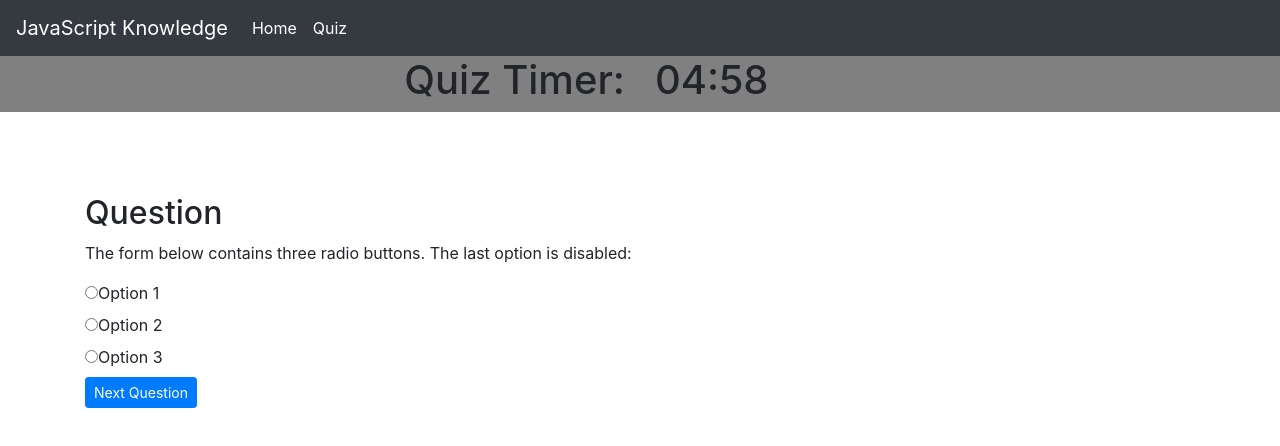
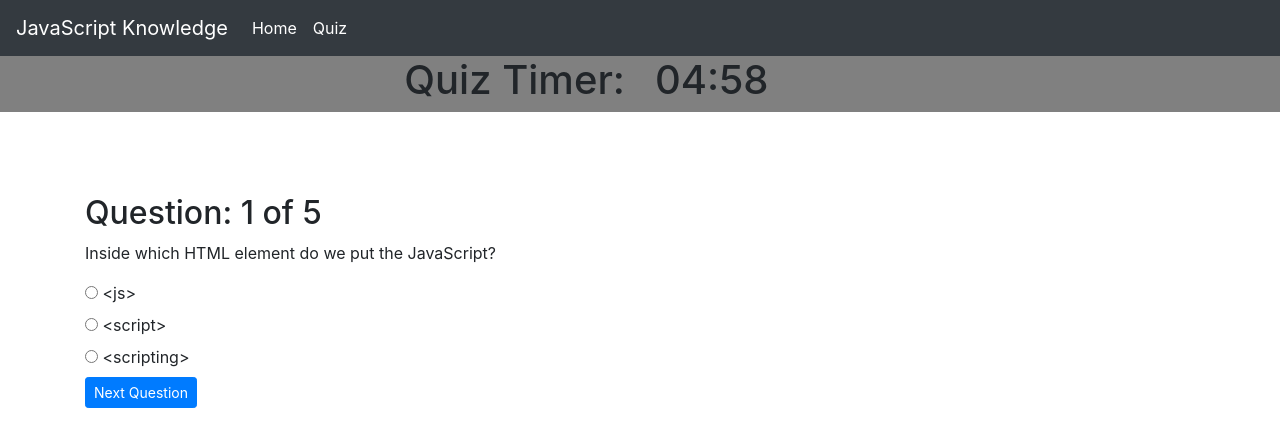
Before and after one commit to JorgeBesnierB/shortQuizJS, a plain HTML site: page docs/quiz.html in a window 1280 px wide. Both pictures are taken after a click on the button "Start Test". Drawn offline with nearby package versions, Linux system fonts and the light colour scheme.

Commit message:
Main quiz logic added a way to verify that the user selected an answer, next button loads next question, multiple flow for user experience.

```diff
--- a/docs/assets/javascript/scriptQuestions.js
+++ b/docs/assets/javascript/scriptQuestions.js
@@ -5,79 +5,106 @@ const quizQuestions = [
     a: "<js>",
     b: "<script>",
     c: "<scripting>",
-    r: "c"
+    r: "2"
   },
   {
     q: "What is the correct syntax for referring to an external script called xxx.js?",
     a: "<script src='xxx.js'>",
     b: "<script name='xxx.js'>",
     c: "<script href='xxx.js'>",
-    r: "a"
+    r: "0"
   },
   {
     q: "How do you write 'Hello World' in an alert box?",
     a: "msgBox('Hello World');",
     b: "alert('Hello World');",
     c: "alertBox('Hello World');",
-    r: "b"
+    r: "1"
   },
   {
     q: "How do you create a function in JavaScript?",
     a: "function = myFunction()",
     b: " function:myFunction()",
     c: "function myFunction()",
-    r: "c"
+    r: "2"
   },
   {
     q: "How do you call a function named 'myFunction'?",
     a: "myFunction()",
     b: "call myFunction()",
     c: "call function myFunction()",
-    r: "a"
+    r: "0"
   }
 ];
 
 
 //get dom elements to load the timer and quiz.
 const startBtn = document.getElementById('startQuiz'); //we are using a unique id
-const quizSec = document.getElementById('forms');
+
 
 //get dom elements to load the question.
-const quiz = document.getElementById("quiz");
-const answerEls = document.querySelectorAll(".answer");
-const question = document.getElementById("question");
-const a_text = document.getElementById("a_text");
-const b_text = document.getElementById("b_text");
-const c_text = document.getElementById("c_text");
-const d_text = document.getElementById("d_text");
-const submitBtn = document.getElementById("submit");
-const text = "";
-var a = document.createElement("a");
+const questionHeder = document.getElementById("questionHeder");
+const currentQuestion = document.getElementById("currentQuestion");
+const quizSec = document.getElementById('forms');
+const questionAns = document.querySelectorAll(".ans");
 
+//element for quiz options
+const a = document.getElementById("aL");
+const b = document.getElementById("bL");
+const c = document.getElementById("cL");
 
+const subBtn = document.getElementById("subBtn");
 
-function clearData(){
+var questionCounter = 0;
 
-}
-
+//Loads the next question to the dom
 function getQuestion(){
-
+  questionHeder.textContent = 'Question: ' + (questionCounter + 1) + ' of 5'
+  currentQuestion.textContent = quizQuestions[questionCounter].q;
+  a.textContent = quizQuestions[questionCounter].a;
+  b.textContent = quizQuestions[questionCounter].b;
+  c.textContent = quizQuestions[questionCounter].c;
+  let checkSelected = checkSelecteda();
+  console.log('aqui', checkSelected);
+  questionAns[checkSelected].checked = false;
 }
 
 function getAnswer(){
 
 }
 
-function checkSelected(){
-
+function checkSelecteda(){
+  console.log('entre');
+  for (let i = 0; i < questionAns.length; i++) {
+    if (questionAns[i].checked) {
+      return i; //answer is selected
+    }
+  }
+  return -1; //no answer is selecte and wont go to next question
 }
 
+
+//Changes the question
 document.getElementById("subBtn").onclick = function () {
-  console.log('load next question')
+  console.log(checkSelecteda());
+  if (checkSelecteda() !== -1){ //Verifies that the answer has been selected.
+    questionCounter++;
+    if (questionCounter< 5){
+      getQuestion();
+      if(questionCounter === 4){
+        subBtn.textContent = 'Finish'
+      }
+    }
+    else{
+      console.log('show score')
+    }
+  }
 };
 
+//Loads the fist question when the quiz is loaded
 document.getElementById("startQuiz").onclick = function () {
   startBtn.setAttribute('style', 'visibility: hidden')
   quizSec.setAttribute('style', 'visibility: ')
+  getQuestion();
   setTime();
 };
--- a/docs/assets/javascript/scriptTimer.js
+++ b/docs/assets/javascript/scriptTimer.js
@@ -13,6 +13,7 @@ timeEl.textContent = minStart + ":" + secStart;
 
 //This function is called when the user clicks the start button for the quiz
 function setTime(){
+    console.log('timer')
     var timerInterval = setInterval(function() {
         timerValue--;
 
--- a/docs/quiz.html
+++ b/docs/quiz.html
@@ -41,20 +41,23 @@
 
     <section id="forms" style="visibility: hidden">
       <div class="container">
-        <h2>Question</h2>
-        <p>The form below contains three radio buttons. The last option is disabled:</p>
+        <h2 id="questionHeder"></h2>
+        <p id="currentQuestion"></p>
 
 
 
         <form>
           <div class="radio">
-            <label><input type="radio" name="ans" id="a" value="a">Option 1</label>
+            <input type="radio" name="ans" id="a" value="a" class="ans" checked>
+            <label id="aL">Option 1</label>
           </div>
           <div class="radio">
-            <label><input type="radio" name="ans" id="b" value="b">Option 2</label>
+            <input type="radio" name="ans" id="b" value="b" class="ans" >
+            <label id="bL">Option 2</label>
           </div>
           <div class="radio disabled">
-            <label><input type="radio" name="ans" id="c" value="c">Option 3</label>
+            <input type="radio" name="ans" id="c" value="c" class="ans" >
+            <label id="cL">Option 3</label>
           </div>
           <button id="subBtn" type="button" class="btn btn-primary btn-sm">Next Question</button>
         </form>
```
